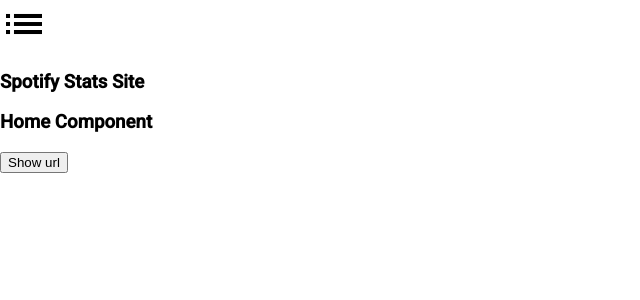
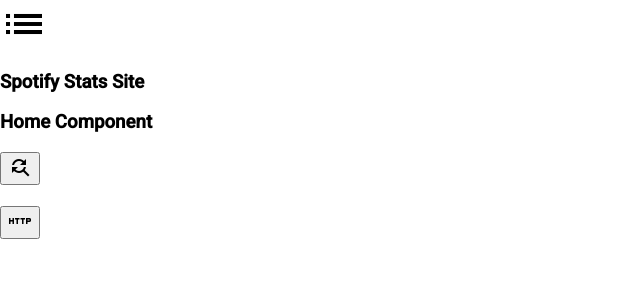
Before and after one commit to tylrg/Midyear.me, an Angular app in the folder sss/: page / in a window 1280 px wide. Shown: the top 300 px of the page, without its empty margins (0-640 px from the left). Built offline with nearby package versions, Linux system fonts and the light colour scheme.

Commit message:
Trying to configure html get request
Need to get -> then post

```diff
--- a/sss/src/app/app.module.ts
+++ b/sss/src/app/app.module.ts
@@ -1,5 +1,7 @@
 import { BrowserModule } from '@angular/platform-browser';
 import { NgModule } from '@angular/core';
+import { HttpClientModule } from '@angular/common/http';
+
 
 import { AppRoutingModule } from './app-routing.module';
 import { AppComponent } from './app.component';
@@ -17,6 +19,7 @@
   ],
   imports: [
     BrowserModule,
+    HttpClientModule,
     AppRoutingModule,
     BrowserAnimationsModule
   ],
--- /dev/null
+++ b/sss/src/app/get-top.service.ts
@@ -0,0 +1,15 @@
+import { Injectable } from '@angular/core';
+import { HttpClient } from '@angular/common/http';
+
+@Injectable({
+  providedIn: 'root'
+})
+export class GetTopService {
+  configUrl = 'https://accounts.spotify.com/authorize?client_id=f2143b027e744a7eb3dabfee5183de1e&response_type=code&redirect_uri=http://localhost:4200';
+;
+  constructor(private http: HttpClient) { }
+
+  getConfig() {
+    return this.http.get(this.configUrl);
+  }
+}
--- a/sss/src/app/home/home.component.html
+++ b/sss/src/app/home/home.component.html
@@ -1,4 +1,6 @@
 <h3>Home Component</h3>
 
-<button (click)="findHome()">Show url</button>
+<button (click)="findHome()"><i class="material-icons">find_replace</i></button>
 <h4 id="tag"></h4>
+
+<button (click)="other()"><i class="material-icons">http</i></button>
--- a/sss/src/app/home/home.component.ts
+++ b/sss/src/app/home/home.component.ts
@@ -1,5 +1,6 @@
 import { Component, OnInit, Inject } from '@angular/core';
 import { DOCUMENT } from '@angular/common';
+import { GetTopService } from '../get-top.service';
 
 @Component({
   selector: 'app-home',
@@ -8,7 +9,7 @@
 })
 export class HomeComponent implements OnInit {
 
-  constructor(@Inject(DOCUMENT) private document: Document) { }
+  constructor(@Inject(DOCUMENT) private document: Document, private top: GetTopService) { }
 
   code: string;
   ngOnInit() {
@@ -23,4 +24,10 @@
     this.document.getElementById("tag").innerHTML=this.code;
   }
 
+  other(){
+    console.log("Being Called other");
+    this.top.getConfig()// clone the data object, using its known Config shape
+      .subscribe()
+  }
+
 }
```
